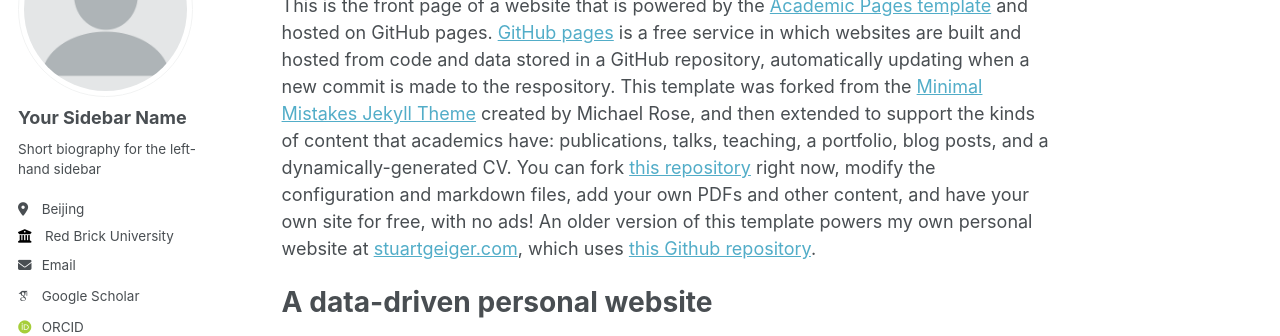
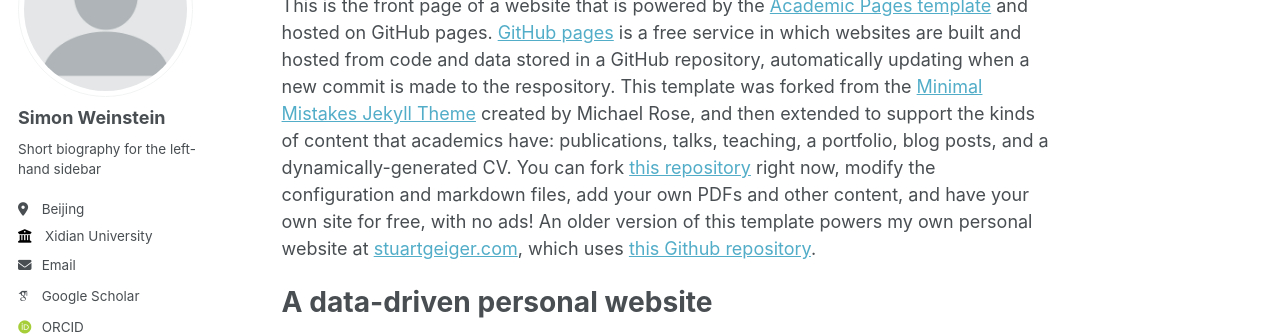
Before and after one commit to Simon007-heiyewuxing/CV, a Jekyll site: the page built from _pages/about.md, in a window 1280 px wide. Shown: the part 184-520 px from the top of the page. Built offline with Jekyll 4.4.1, drawn with Linux system fonts in a browser that asks for light colours; some web fonts are replaced.

Commit message:
Update _config.yml

```diff
--- a/_config.yml
+++ b/_config.yml
@@ -22,11 +22,11 @@ repository               : "Simon007-heiyewuxing/"
 author:
   # Biographic information
   avatar           : "profile.png"
-  name             : "Your Sidebar Name"
+  name             : "Simon Weinstein"
   pronouns         : # example: "she/her"
   bio              : "Short biography for the left-hand sidebar"
   location         : "Beijing"
-  employer         : "Red Brick University"
+  employer         : "Xidian University"
   uri              : # URL
   email            : "none@example.org"
 
```
